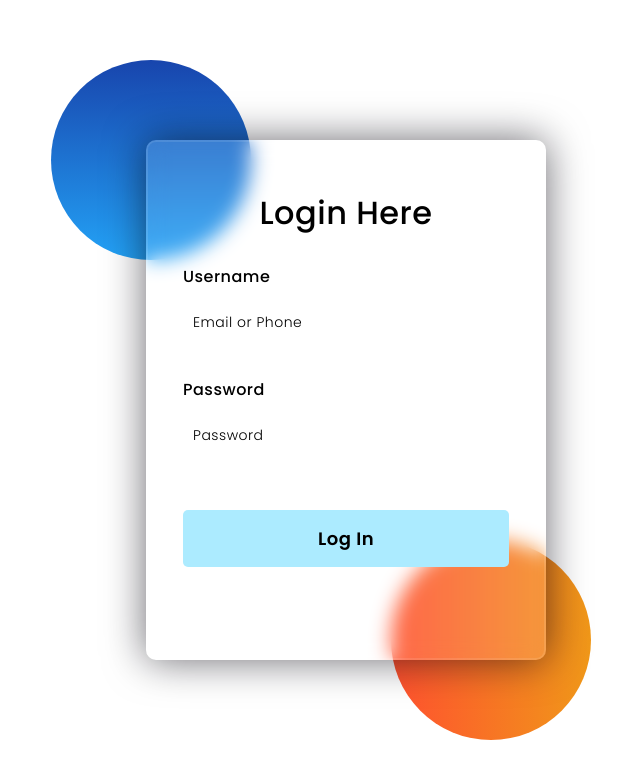
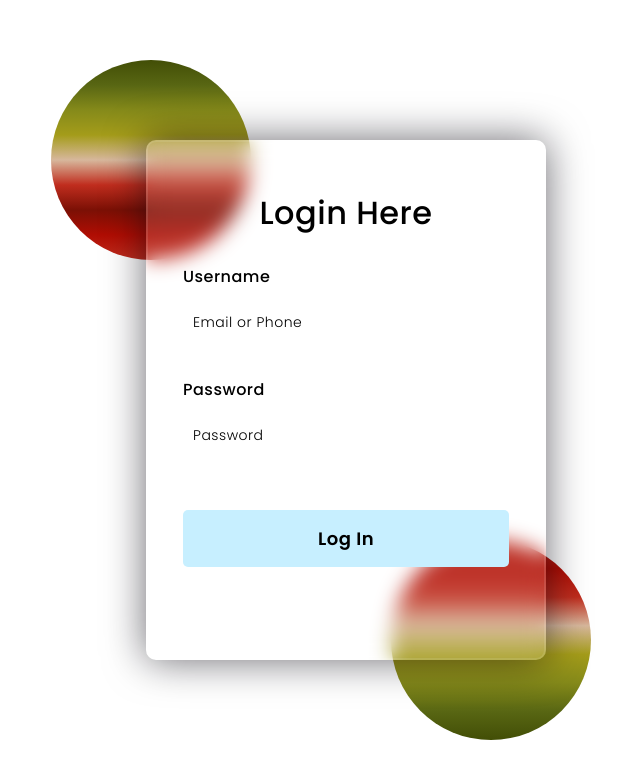
Before and after one commit to PerryPerrz/DunPepene, a website: page public/views/loginView.html in a window 1280 px wide. Shown: the whole page, without its empty margins (294-934 px from the left). Drawn offline with Linux system fonts and the light colour scheme; files that its build step writes are made by us from their sources.

Commit message:
Amélioration du front

```diff
--- a/public/css/login.css
+++ b/public/css/login.css
@@ -24,17 +24,31 @@ body{
 }
 .shape:first-child{
     background: linear-gradient(
-            #1845ad,
-            #23a2f6
+            to top,
+            #C02D1E,
+            #B00D03,
+            #7B1005,
+            #C02D1E,
+            #D7B79C,
+            #A49C1A,
+            #858A1A,
+            #586613,
+            #424E06
     );
     left: -80px;
     top: -80px;
 }
 .shape:last-child{
     background: linear-gradient(
-            to right,
-            #ff512f,
-            #f09819
+            to bottom,
+            #C02D1E,
+            #B00D03,
+            #C02D1E,
+            #D7B79C,
+            #A49C1A,
+            #858A1A,
+            #586613,
+            #424E06
     );
     right: -30px;
     bottom: -80px;
@@ -90,7 +104,7 @@ input{
 button{
     margin-top: 50px;
     width: 100%;
-    background-color: rgb(172, 235, 255);
+    background-color: rgb(199, 239, 255);
     color: #000000;
     padding: 15px 0;
     font-size: 18px;
--- a/public/views/loginView.html
+++ b/public/views/loginView.html
@@ -3,11 +3,8 @@
 <head>
     <title>Login</title>
     <link rel="icon" type="image/png" href="/assets/melon_slice.png" />
-    <link rel="stylesheet" href="/css/login.css">
-    <link rel="preconnect" href="https://fonts.gstatic.com">
-    <link rel="stylesheet" href="https://cdnjs.cloudflare.com/ajax/libs/font-awesome/5.15.4/css/all.min.css">
+    <link rel="stylesheet" href="css/login.css">
     <link href="https://fonts.googleapis.com/css2?family=Poppins:wght@300;500;600&display=swap" rel="stylesheet">
-    <!--Stylesheet-->
 </head>
 <body>
 <div class="background">
```
Also changed, not shown: public/views/viewCalendar.html (renamed from public/index.html).
